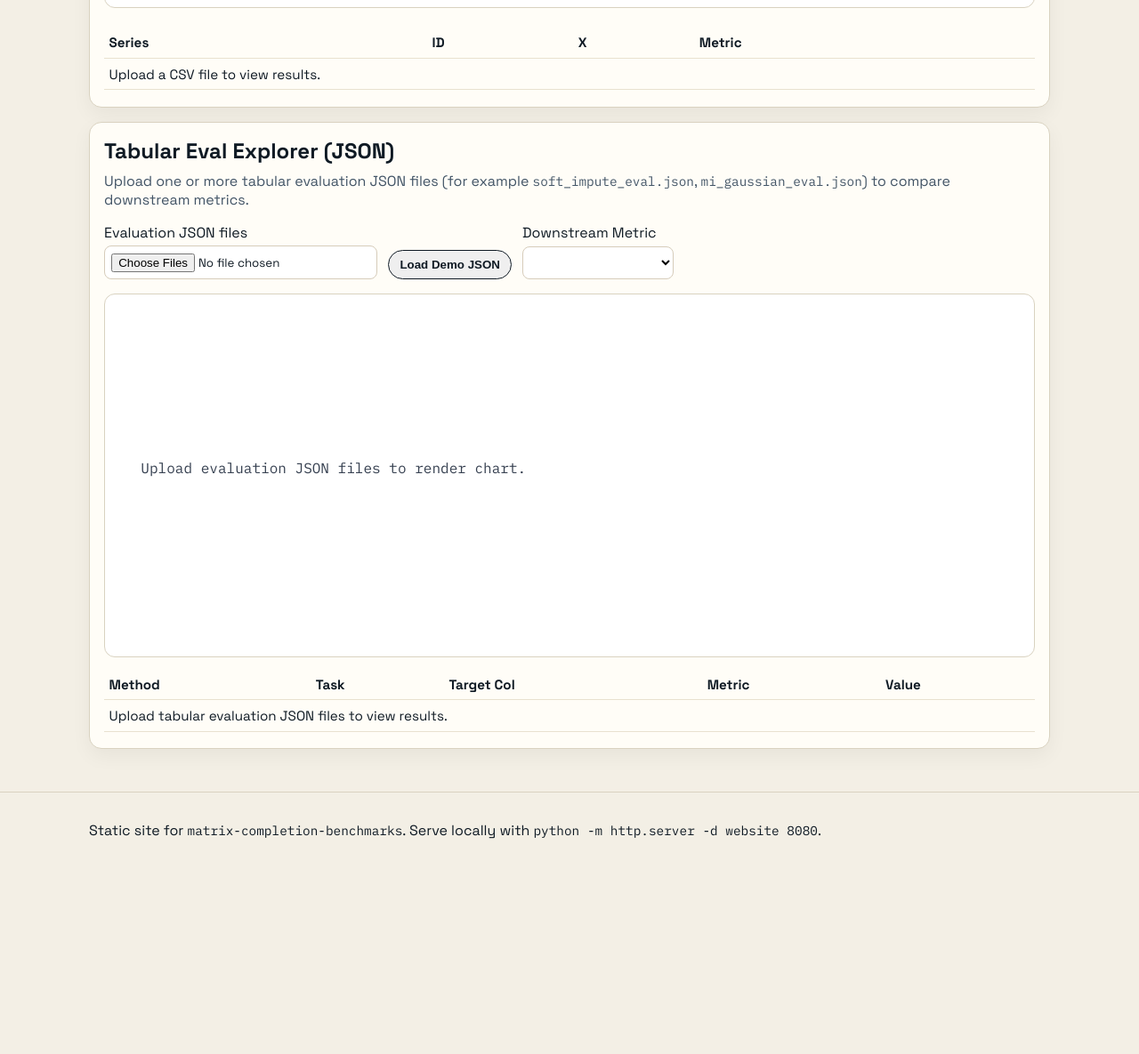
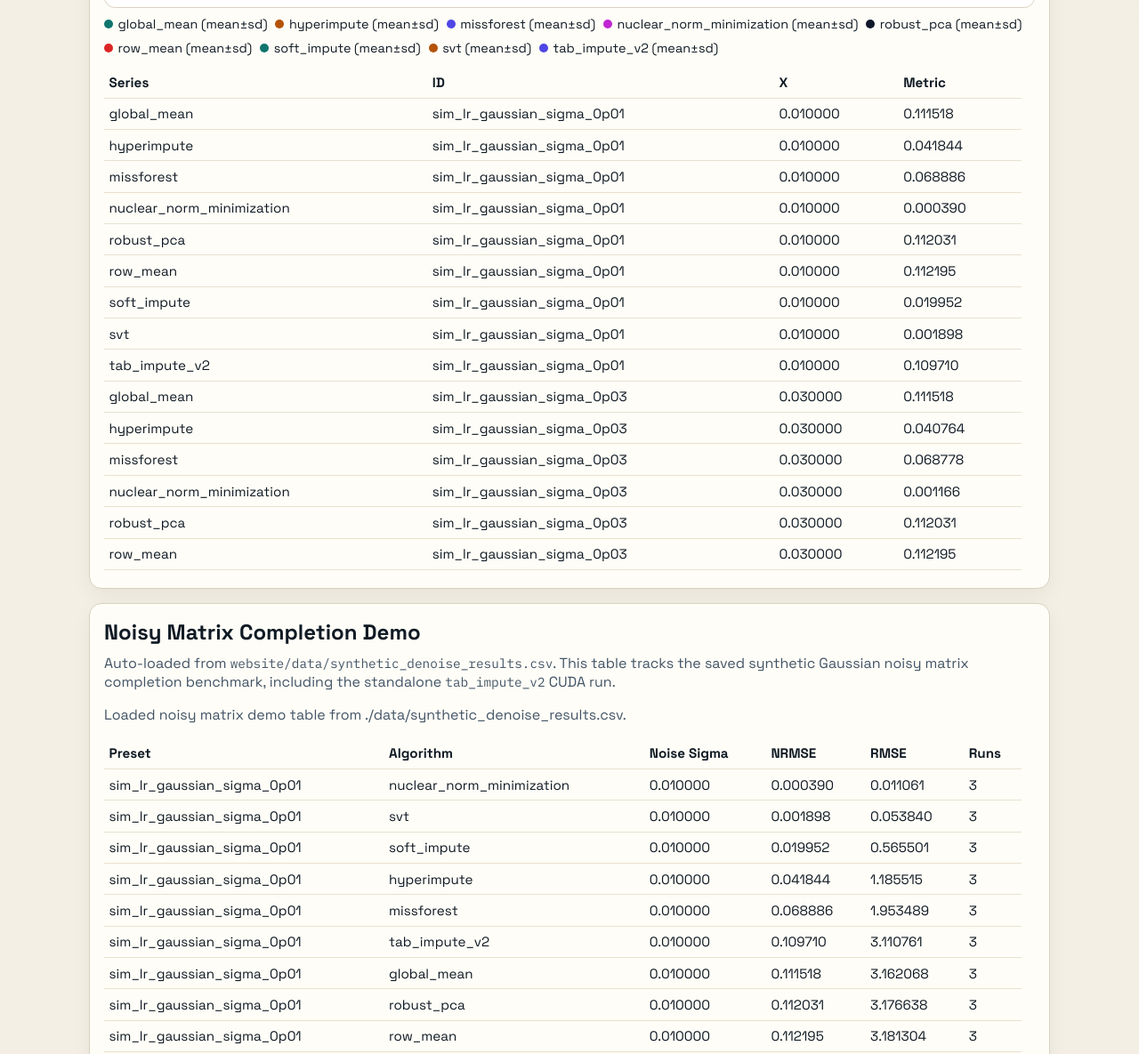
Before and after one commit to jacobf18/matrix-completion-benchmarks, a plain HTML site: page website/index.html in a window 1280 px wide. Shown: the part 2280-3465 px from the top of the page at 89% size. Before the commit the page ends 3262 px from the top, so only its background shows below. Drawn offline with Linux system fonts and the light colour scheme.

Commit message:
updated website with noisy matrix completion table

```diff
--- a/website/app.js
+++ b/website/app.js
@@ -23,6 +23,9 @@ const jsonMetricSelect = document.getElementById("jsonMetricSelect");
 const jsonChart = document.getElementById("jsonChart");
 const jsonTableBody = document.querySelector("#jsonResultsTable tbody");
 const jsonTableWrap = document.querySelector("#jsonResultsTable")?.closest(".table-wrap");
+const noisyDemoTableBody = document.querySelector("#noisyDemoTable tbody");
+const noisyDemoTableWrap = document.querySelector("#noisyDemoTable")?.closest(".table-wrap");
+const noisyDemoStatus = document.getElementById("noisyDemoStatus");
 const loadDemoCsvBtn = document.getElementById("loadDemoCsvBtn");
 const loadRuntimeCsvBtn = document.getElementById("loadRuntimeCsvBtn");
 const loadDemoJsonBtn = document.getElementById("loadDemoJsonBtn");
@@ -743,12 +746,12 @@ function safeDen(v) {
 
 async function loadDemoCsv() {
   const candidates = [
+    "./data/synthetic_denoise_results.csv",
+    "./data/noise_sweep_results.csv",
     "./data/ckd_ehr_classification_sweep_summary.csv",
     "./data/ckd_ehr_regression_sweep_summary.csv",
     "./data/ckd_ehr_regression_prelim_summary.csv",
     "./data/ckd_ehr_classification_prelim_summary.csv",
-    "./data/synthetic_denoise_results.csv",
-    "./data/noise_sweep_results.csv",
     "./data/hankel_results.csv",
   ];
   for (const path of candidates) {
@@ -774,6 +777,64 @@ async function loadDemoCsv() {
     }
   }
   setDemoStatus("No demo CSV found in website/data/. Add noise_sweep_results.csv or hankel_results.csv.");
+}
+
+async function loadNoisyDemoTable() {
+  if (!noisyDemoTableBody) {
+    return;
+  }
+  const path = "./data/synthetic_denoise_results.csv";
+  try {
+    const res = await fetch(path, { cache: "no-store" });
+    if (!res.ok) {
+      setNoisyDemoStatus(`Unable to load ${path} (HTTP ${res.status}).`);
+      noisyDemoTableBody.innerHTML = '<tr><td colspan="6">No noisy-matrix demo CSV available.</td></tr>';
+      updateTableScrollState(noisyDemoTableBody, noisyDemoTableWrap);
+      return;
+    }
+    const text = await res.text();
+    const parsed = parseCsv(text);
+    const rows = parsed.rows
+      .filter((row) => String(row.noise_type ?? "") === "gaussian")
+      .sort((a, b) => {
+        const sigmaDiff = Number(a.noise_sigma) - Number(b.noise_sigma);
+        if (sigmaDiff !== 0) {
+          return sigmaDiff;
+        }
+        const metricDiff = Number(a.nrmse) - Number(b.nrmse);
+        if (metricDiff !== 0) {
+          return metricDiff;
+        }
+        return String(a.algorithm ?? "").localeCompare(String(b.algorithm ?? ""));
+      });
+
+    noisyDemoTableBody.innerHTML = "";
+    if (rows.length === 0) {
+      noisyDemoTableBody.innerHTML = '<tr><td colspan="6">No Gaussian noisy-matrix rows found.</td></tr>';
+      updateTableScrollState(noisyDemoTableBody, noisyDemoTableWrap);
+      setNoisyDemoStatus(`Loaded ${path}, but no Gaussian noisy-matrix rows were present.`);
+      return;
+    }
+
+    for (const row of rows) {
+      const tr = document.createElement("tr");
+      tr.innerHTML = `
+        <td>${escapeHtml(String(row.preset_id ?? "-"))}</td>
+        <td>${escapeHtml(String(row.algorithm ?? "-"))}</td>
+        <td>${formatNum(Number(row.noise_sigma))}</td>
+        <td>${formatNum(Number(row.nrmse))}</td>
+        <td>${formatNum(Number(row.rmse))}</td>
+        <td>${escapeHtml(String(row.num_runs ?? "-"))}</td>
+      `;
+      noisyDemoTableBody.appendChild(tr);
+    }
+    updateTableScrollState(noisyDemoTableBody, noisyDemoTableWrap);
+    setNoisyDemoStatus(`Loaded noisy matrix demo table from ${path}.`);
+  } catch {
+    noisyDemoTableBody.innerHTML = '<tr><td colspan="6">Failed to load noisy-matrix demo CSV.</td></tr>';
+    updateTableScrollState(noisyDemoTableBody, noisyDemoTableWrap);
+    setNoisyDemoStatus(`Failed to load ${path}.`);
+  }
 }
 
 async function loadDemoJson() {
@@ -855,5 +916,13 @@ function setDemoStatus(message) {
   }
 }
 
+function setNoisyDemoStatus(message) {
+  if (noisyDemoStatus) {
+    noisyDemoStatus.textContent = message;
+  }
+}
+
 render();
 renderJsonExplorer();
+loadDemoCsv();
+loadNoisyDemoTable();
--- a/website/data/noise_sweep_results.csv
+++ b/website/data/noise_sweep_results.csv
@@ -49,7 +49,7 @@ sim_lr_gaussian_sigma_3p0,soft_impute,3.0,gaussian,3,2.4704468831398505,0.021530
 sim_lr_gaussian_sigma_3p0,svt,3.0,gaussian,3,3.435616053916069,0.04046108399785709,0.12114435445779013,0.0016936928080099833
 sim_lr_gaussian_sigma_0p01,tab_impute_v2,0.01,gaussian,3,3.110760634126009,0.03271337249673751,0.10970964514510752,0.002537308348748812
 sim_lr_gaussian_sigma_0p03,tab_impute_v2,0.03,gaussian,3,3.1102787956042834,0.03269963252789282,0.10969250813469734,0.0025305861559128204
-sim_lr_gaussian_sigma_0p1,0.1,gaussian,3,3.1109255793682125,0.03220040565966001,0.10971567208572226,0.0025379689787095464
+sim_lr_gaussian_sigma_0p1,tab_impute_v2,0.1,gaussian,3,3.1109255793682125,0.03220040565966001,0.10971567208572226,0.0025379689787095464
 sim_lr_gaussian_sigma_0p3,tab_impute_v2,0.3,gaussian,3,3.1134144129105965,0.030723539184099487,0.10980509005202845,0.0025860939188238714
 sim_lr_gaussian_sigma_1p0,tab_impute_v2,1.0,gaussian,3,3.1338277726370714,0.02921972434163641,0.11052444764015466,0.0025523337827486167
 sim_lr_gaussian_sigma_3p0,tab_impute_v2,3.0,gaussian,3,3.20060489136579,0.034502096333911846,0.11287673370978102,0.0025588848620310095
--- a/website/index.html
+++ b/website/index.html
@@ -152,6 +152,31 @@
         </div>
       </section>
 
+      <section class="panel" id="noisy-demo">
+        <h2>Noisy Matrix Completion Demo</h2>
+        <p class="hint">
+          Auto-loaded from <code>website/data/synthetic_denoise_results.csv</code>. This table tracks the saved
+          synthetic Gaussian noisy matrix completion benchmark, including the standalone <code>tab_impute_v2</code>
+          CUDA run.
+        </p>
+        <p id="noisyDemoStatus" class="hint"></p>
+        <div class="table-wrap">
+          <table id="noisyDemoTable">
+            <thead>
+              <tr>
+                <th>Preset</th>
+                <th>Algorithm</th>
+                <th>Noise Sigma</th>
+                <th>NRMSE</th>
+                <th>RMSE</th>
+                <th>Runs</th>
+              </tr>
+            </thead>
+            <tbody></tbody>
+          </table>
+        </div>
+      </section>
+
       <section class="panel" id="tabular-explorer">
         <h2>Tabular Eval Explorer (JSON)</h2>
         <p class="hint">
```
Also changed, not shown: 1 other file.
